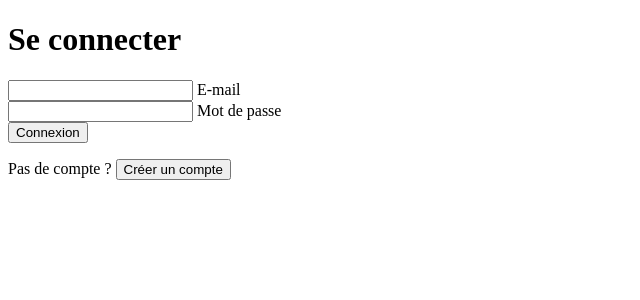
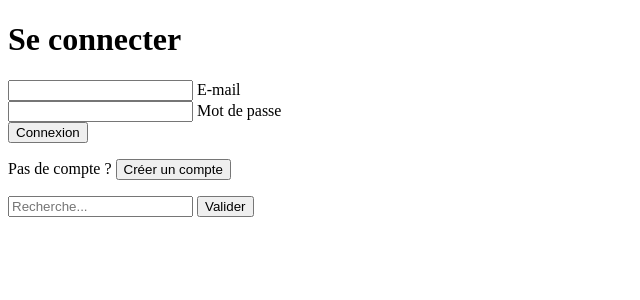
Before and after one commit to masdonte/BiblioWeb, a PHP site: page / in a window 1280 px wide. Shown: the top 300 px of the page, without its empty margins (0-640 px from the left). Run offline with PHP 8.4, Linux system fonts and the light colour scheme; tables that the repository leaves empty hold one stand-in row (values such as "Sample post").

Commit message:
[ADD]barre de recherche

```diff
--- a/index.php
+++ b/index.php
@@ -1,15 +1,31 @@
 <?php
+try {
+    $pdo = new PDO("mysql:host=localhost;dbname=biblio_db", "root", "");
+    $pdo->setAttribute(PDO::ATTR_ERRMODE, PDO::ERRMODE_EXCEPTION);
+} catch (PDOException $e) {
+    die("Erreur : " . $e->getMessage());
+}
+
+
+
+// Requête SQL si une recherche a été effectuée
+if (!empty($recherche)) {
+    $stmt = $pdo->prepare("SELECT * FROM livres WHERE titre ");
+    $articles = $stmt;
+} else {
+    // Pour éviter les erreurs si aucune recherche n'est faite
+    $articles = $pdo->query("SELECT * FROM livres LIMIT 0");
+}
+
 // Récupération de la route depuis l'URL
 $page = isset($_GET['page']) ? $_GET['page'] : 'login';
 
 // Définition des pages autorisées
 $pages = ['login', 'signon', 'livredetail', 'home'];
 
-
 if ($page !== 'login') {
     include 'common/navbar.php';
 }
-
 
 // Vérification et inclusion de la bonne page
 if (in_array($page, $pages)) {
@@ -20,17 +36,20 @@ if (in_array($page, $pages)) {
 ?>
 
 <!DOCTYPE html>
-<html lang="en">
-
+<html lang="fr">
 <head>
     <meta charset="UTF-8">
     <meta name="viewport" content="width=device-width, initial-scale=1.0">
-    <title>Document</title>
+    <title>Recherche</title>
 </head>
+<body>
+
+    <form method="GET">
+        <input type="search" name="recherche" placeholder="Recherche..." />
+        <input type="submit" value="Valider" />
+    </form>
 
 
-<body>
 
 </body>
-
 </html>
```
